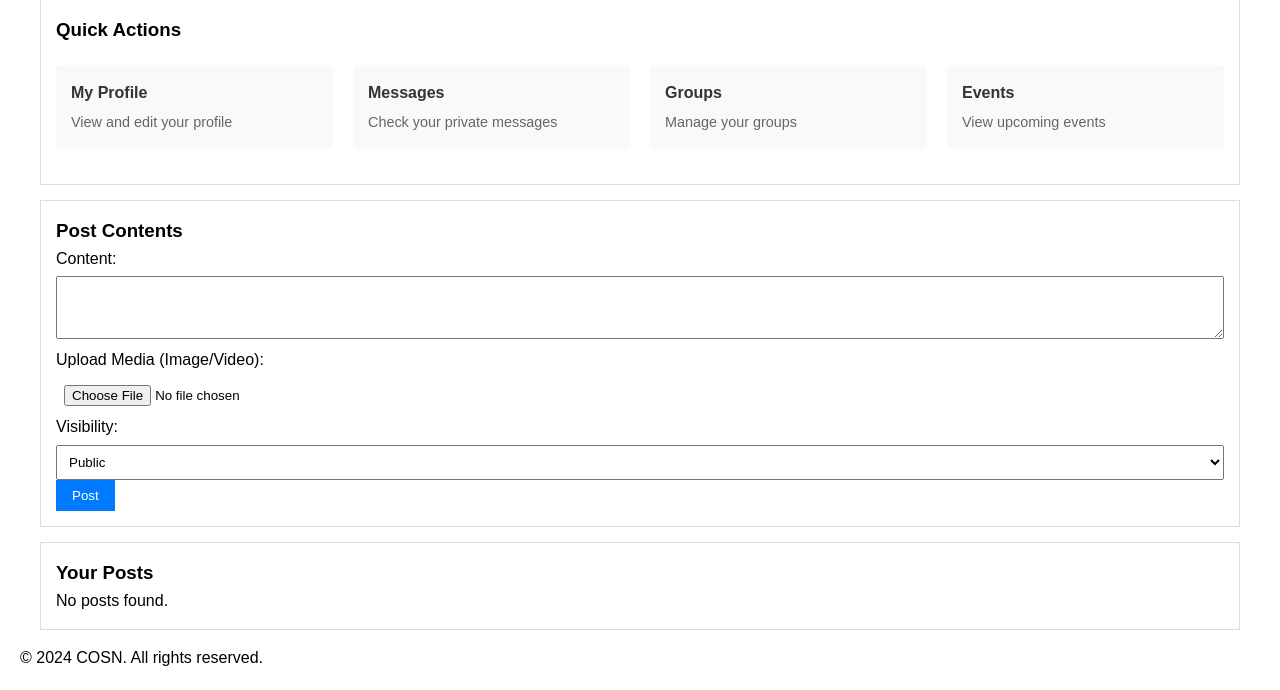
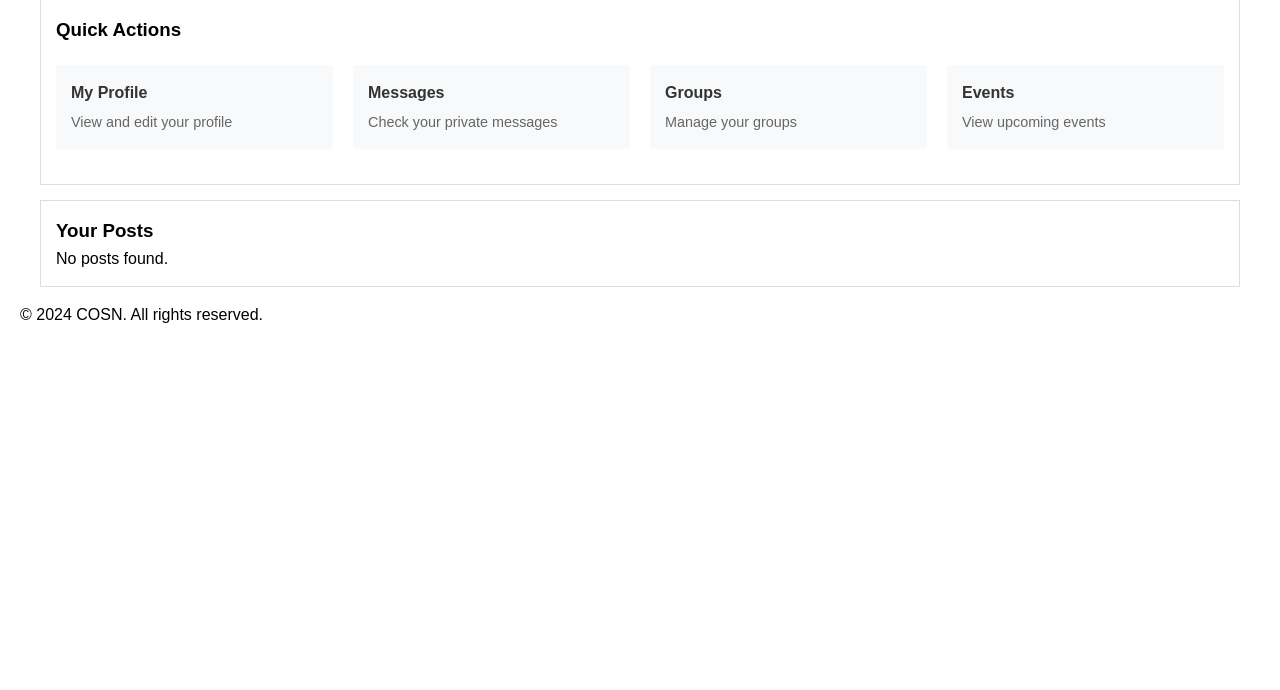
Before and after one commit to g-tejas/comp353-grp7-final-project, a PHP site: page /index.php in a window 1280 px wide. Shown: the part 228-918 px from the top of the page. After the commit the page ends 551 px from the top, so only its background shows below. Run offline with PHP 8.4, Linux system fonts and the light colour scheme; a user stored in the database is signed in; data comes from the database, SQL or seed files in the repository; data that the repository does not hold is empty.

Commit message:
Deleted posting content function on index.php

```diff
--- a/frontend/index.php
+++ b/frontend/index.php
@@ -53,31 +53,6 @@ $result = $stmt->get_result();
             </div>
         </div>
 
-
-        <!-- Posting Contents -->
-        <div class="card post-contents">
-            <h3>Post Contents</h3>
-            <form action="process_post_process.php" method="POST" enctype="multipart/form-data">
-                <div class="post-contents">
-                    <label for="content">Content:</label>
-                    <textarea id="content" name="content" rows="3" required></textarea>
-                </div>
-                <div class="post-contents">
-                    <label for="media">Upload Media (Image/Video):</label>
-                    <input type="file" id="media" name="media" accept="image/*,video/*">
-                </div>
-                <div class="post-contents">
-                    <label for="visibility">Visibility:</label>
-                    <select id="visibility" name="visibility" required>
-                        <option value="1">Public</option>
-                        <option value="2">Friends</option>
-                        <option value="3">Private</option>
-                    </select>
-                </div>
-                <button type="submit" class="btn btn-primary">Post</button>
-            </form>
-        </div>
-
         <!-- Displaying Posts -->
         <div class="card display-posts">
             <h3>Your Posts</h3>
@@ -85,6 +60,7 @@ $result = $stmt->get_result();
                 <?php if ($result->num_rows > 0): ?>
                     <?php while ($row = $result->fetch_assoc()): ?>
                         <div class="post-item">
+                            <h4><?php echo htmlspecialchars($row['Title']); ?></h4>
                             <p><?php echo htmlspecialchars($row['Body']); ?></p>
                             <?php if ($row['Media_Path']): ?>
                                 <?php if (strpos($row['Media_Path'], '.mp4') !== false || strpos($row['Media_Path'], '.webm') !== false): ?>
@@ -96,7 +72,6 @@ $result = $stmt->get_result();
                                     <img src="<?php echo htmlspecialchars(str_replace('..uploads/', '', $row['Media_Path'])); ?>" alt="Post Media" style="max-width: 100%; height: auto;">
                                 <?php endif; ?>
                             <?php endif; ?>
-                            <button class="btn btn-danger" onclick="deletePost(<?php echo $row['Content_ID']; ?>)">Delete</button>
                         </div>
                     <?php endwhile; ?>
                 <?php else: ?>
@@ -107,15 +82,6 @@ $result = $stmt->get_result();
     <?php endif; ?>
 </div>
 
-<script>
-    function deletePost(postId) {
-        if (confirm("Are you sure you want to delete this post?")) {
-            // Redirect to the delete script
-            window.location.href = 'process_delete_process.php?id=' + postId;
-        }
-    }
-</script>
-
 <?php
 $stmt->close();
 $conn->close();
```
